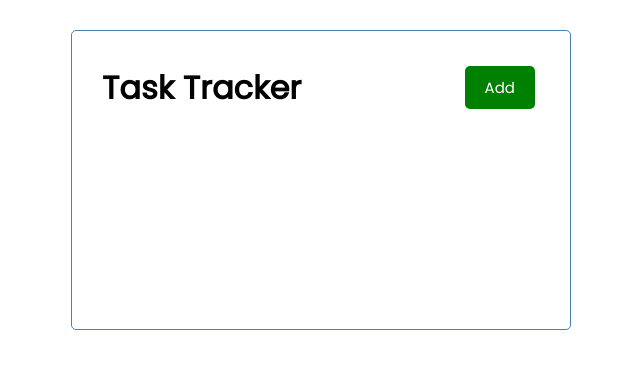
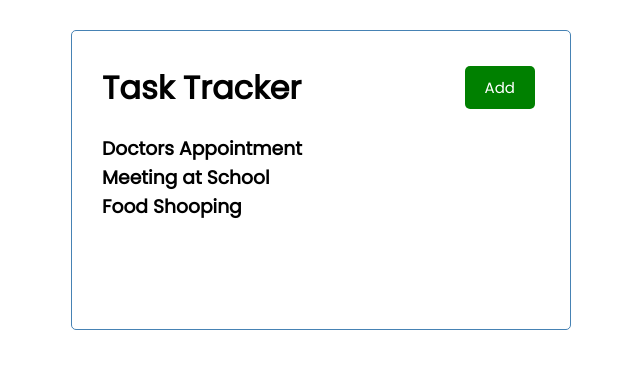
Before and after one commit to Croobat/react-task-tracker, a React (Create React App) app: page / in a window 1280 px wide. Shown: the top 368 px of the page, without its empty margins (319-959 px from the left). Built offline with nearby package versions, Linux system fonts and the light colour scheme.

Commit message:
Tasks component

```diff
--- a/src/App.jsx
+++ b/src/App.jsx
@@ -1,9 +1,35 @@
 import Header from './components/Header'
+import Tasks from './components/Tasks'
+import { useState } from 'react'
+
 function App() {
+  const [tasks, setTasks] = useState([
+    {
+      id: 1,
+      text: 'Doctors Appointment',
+      day: 'Feb 5th at 2:30 pm',
+      reminder: true,
+    },
+
+    {
+      id: 2,
+      text: 'Meeting at School',
+      day: 'Feb 6th at 1:30 pm',
+      reminder: true,
+    },
+
+    {
+      id: 3,
+      text: 'Food Shooping',
+      day: 'Feb 5th at 2:30 pm',
+      reminder: false,
+    },
+  ])
 
   return (
     <div className='container'>
       <Header  />
+      <Tasks tasks={tasks} />
     </div>
   );
 }
--- /dev/null
+++ b/src/components/Tasks.jsx
@@ -0,0 +1,12 @@
+const Tasks = ({ tasks }) => {
+  return (
+      // setTasks([...tasks, {}])
+      <>
+        {tasks.map((task) => (
+          <h3 key={task.id}>{task.text}</h3>
+        ))}
+      </>
+    )
+}
+
+export default Tasks
```
